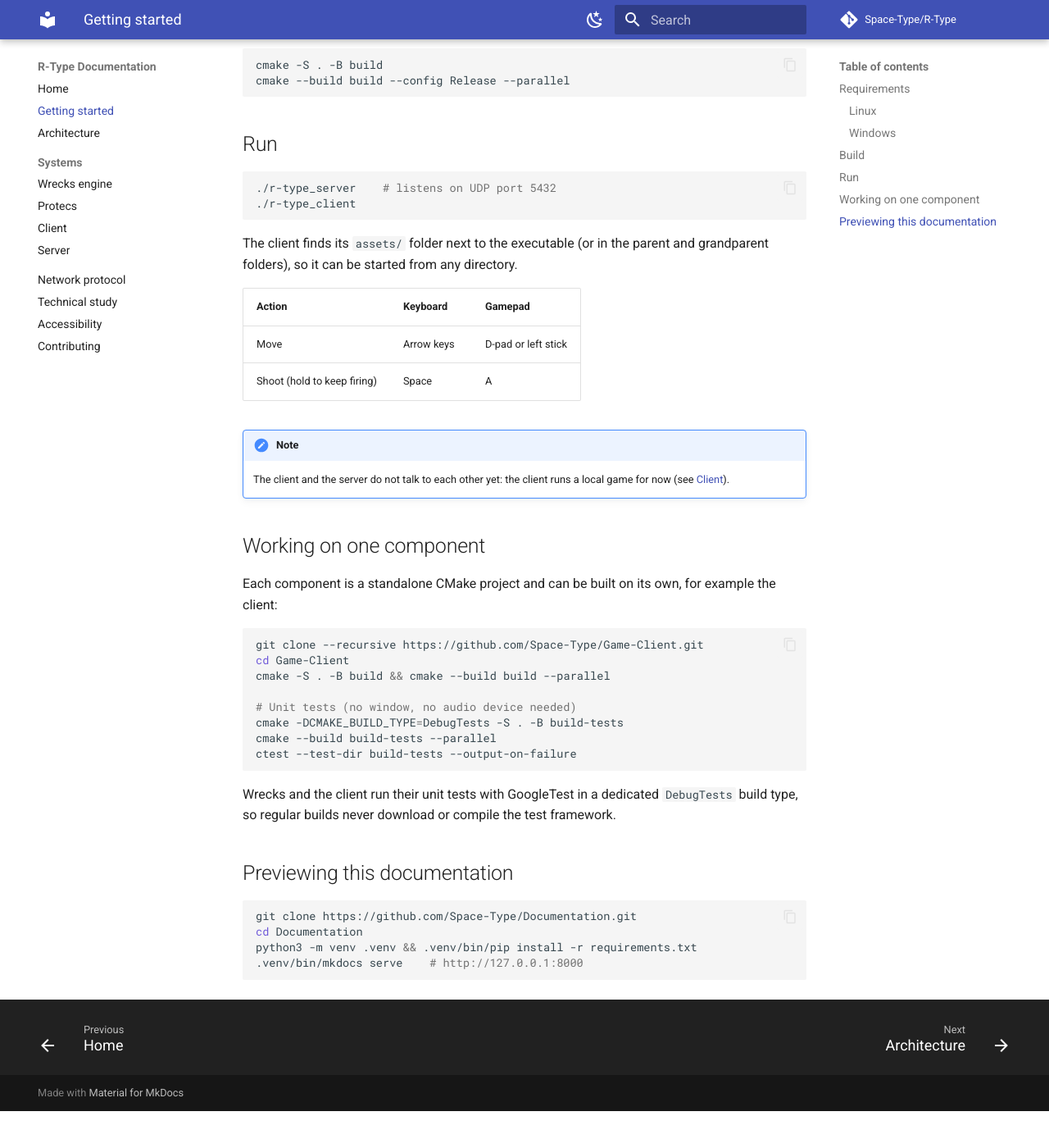
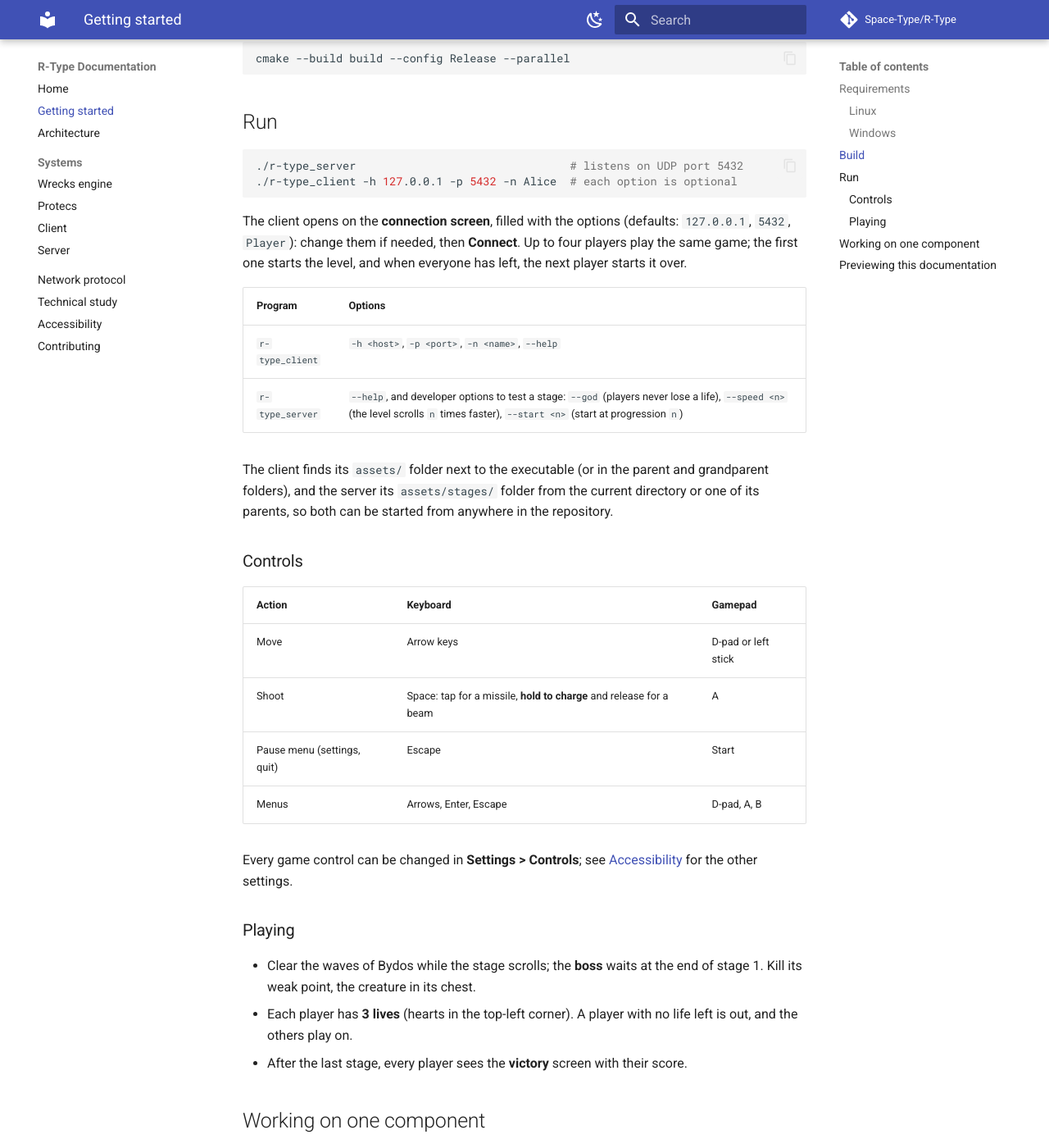
Before and after one commit to Space-Type/Documentation, an MkDocs documentation site: the page built from docs/getting-started.md, in a window 1280 px wide and 1400 px high, scrolled down 1083 px. Shown: the whole window at 82% size. Built offline with MkDocs 1.6.1 and Material for MkDocs 9.7.7, drawn with Linux system fonts in a browser that asks for light colours; comment, search, counter and statistics services are not loaded; before the commit the page ends 2438 px from its top, so only the background shows below that; some of the changed text lies outside the part shown.

Commit message:
docs(getting-started): build without vcpkg, run options, controls and play

````diff
--- a/docs/getting-started.md
+++ b/docs/getting-started.md
@@ -2,14 +2,13 @@
 
 ## Requirements
 
-Supported platforms: **Linux** and **Windows**. Both are built in CI on every
-pull request.
+Supported platforms: **Linux** and **Windows**. Both are built and tested in CI
+on every pull request.
 
 ### Linux
 
 - A C++23 compiler (GCC 14 or newer)
-- CMake 3.20 or newer
-- git, curl, zip, unzip, tar and pkg-config, used by vcpkg to bootstrap itself
+- CMake 3.20 or newer, and git
 - OpenGL and X11 development packages, used by raylib:
 
 ```sh
@@ -25,8 +24,8 @@ sudo apt install libgl1-mesa-dev libx11-dev libxrandr-dev libxinerama-dev libxcu
   which also provides CMake)
 - git
 
-Every other dependency is fetched by the build: see
-[Technical study](technical-study.md#build-system-and-dependencies).
+Every other dependency comes with the sources (git submodules) or is fetched by
+the build: see [Technical study](technical-study.md#build-system-and-dependencies).
 
 ## Build
 
@@ -39,35 +38,58 @@ cmake --build build --parallel
 
 `r-type_server` and `r-type_client` are written at the root of the repository,
 with the client assets next to them. If the repository was cloned without
-`--recursive`, the first `cmake` fetches the submodules itself.
+`--recursive`, run `git submodule update --init --recursive` first.
 
 On Windows, Visual Studio builds several configurations from the same build
-folder: pick one with `--config`, and the binaries are `r-type_server.exe` and
+folder: pick one with `--config`; the binaries are `r-type_server.exe` and
 `r-type_client.exe`:
 
 ```sh
-cmake -S . -B build
 cmake --build build --config Release --parallel
 ```
 
 ## Run
 
 ```sh
-./r-type_server    # listens on UDP port 5432
-./r-type_client
+./r-type_server                                # listens on UDP port 5432
+./r-type_client -h 127.0.0.1 -p 5432 -n Alice  # each option is optional
 ```
 
+The client opens on the **connection screen**, filled with the options
+(defaults: `127.0.0.1`, `5432`, `Player`): change them if needed, then
+**Connect**. Up to four players play the same game; the first one starts the
+level, and when everyone has left, the next player starts it over.
+
+| Program | Options |
+|---|---|
+| `r-type_client` | `-h <host>`, `-p <port>`, `-n <name>`, `--help` |
+| `r-type_server` | `--help`, and developer options to test a stage: `--god` (players never lose a life), `--speed <n>` (the level scrolls `n` times faster), `--start <n>` (start at progression `n`) |
+
 The client finds its `assets/` folder next to the executable (or in the parent
-and grandparent folders), so it can be started from any directory.
+and grandparent folders), and the server its `assets/stages/` folder from the
+current directory or one of its parents, so both can be started from anywhere
+in the repository.
+
+### Controls
 
 | Action | Keyboard | Gamepad |
 |---|---|---|
 | Move | Arrow keys | D-pad or left stick |
-| Shoot (hold to keep firing) | Space | A |
+| Shoot | Space: tap for a missile, **hold to charge** and release for a beam | A |
+| Pause menu (settings, quit) | Escape | Start |
+| Menus | Arrows, Enter, Escape | D-pad, A, B |
 
-!!! note
-    The client and the server do not talk to each other yet: the client runs
-    a local game for now (see [Client](systems/client.md#current-state-and-next-steps)).
+Every game control can be changed in **Settings > Controls**; see
+[Accessibility](accessibility.md) for the other settings.
+
+### Playing
+
+- Clear the waves of Bydos while the stage scrolls; the **boss** waits at the
+  end of stage 1. Kill its weak point, the creature in its chest.
+- Each player has **3 lives** (hearts in the top-left corner). A player with no
+  life left is out, and the others play on.
+- After the last stage, every player sees the **victory** screen with their
+  score.
 
 ## Working on one component
 
````
Also changed, not shown: other parts of docs/getting-started.md (+3 -3 lines).
